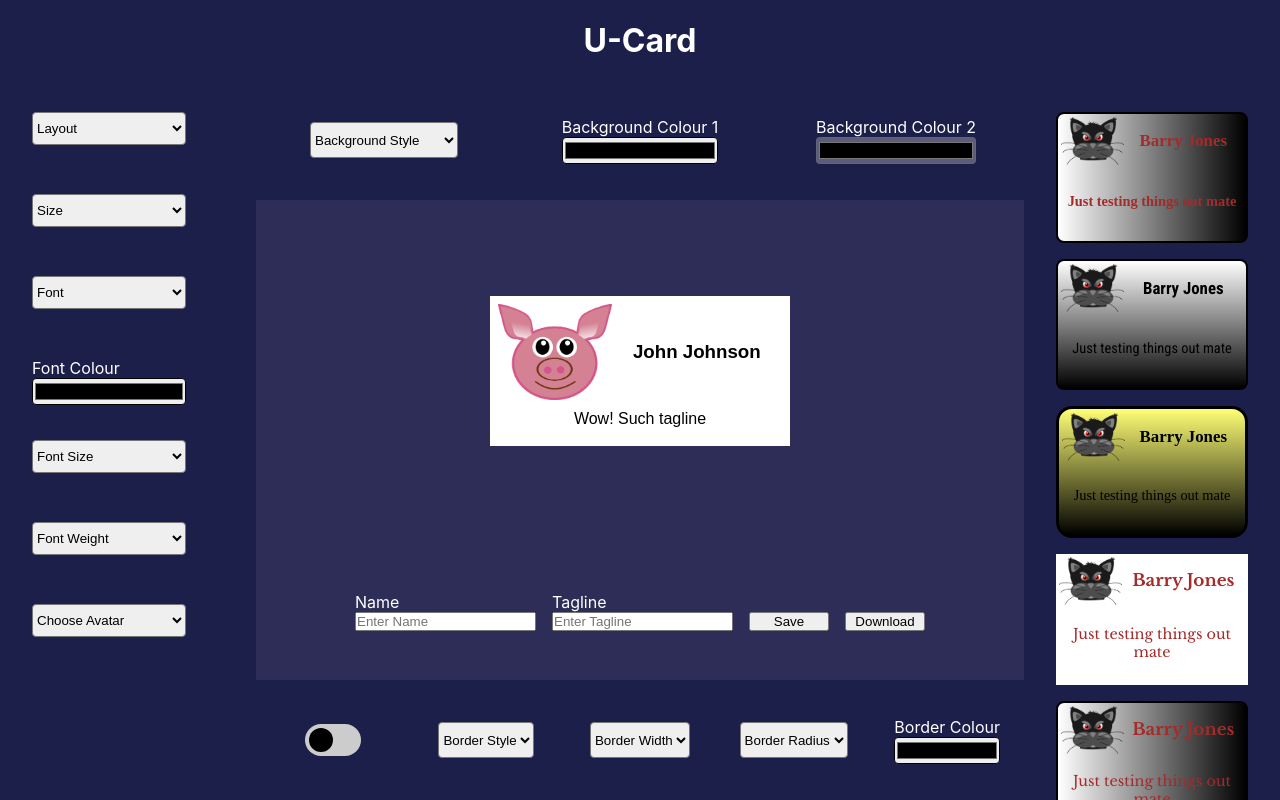
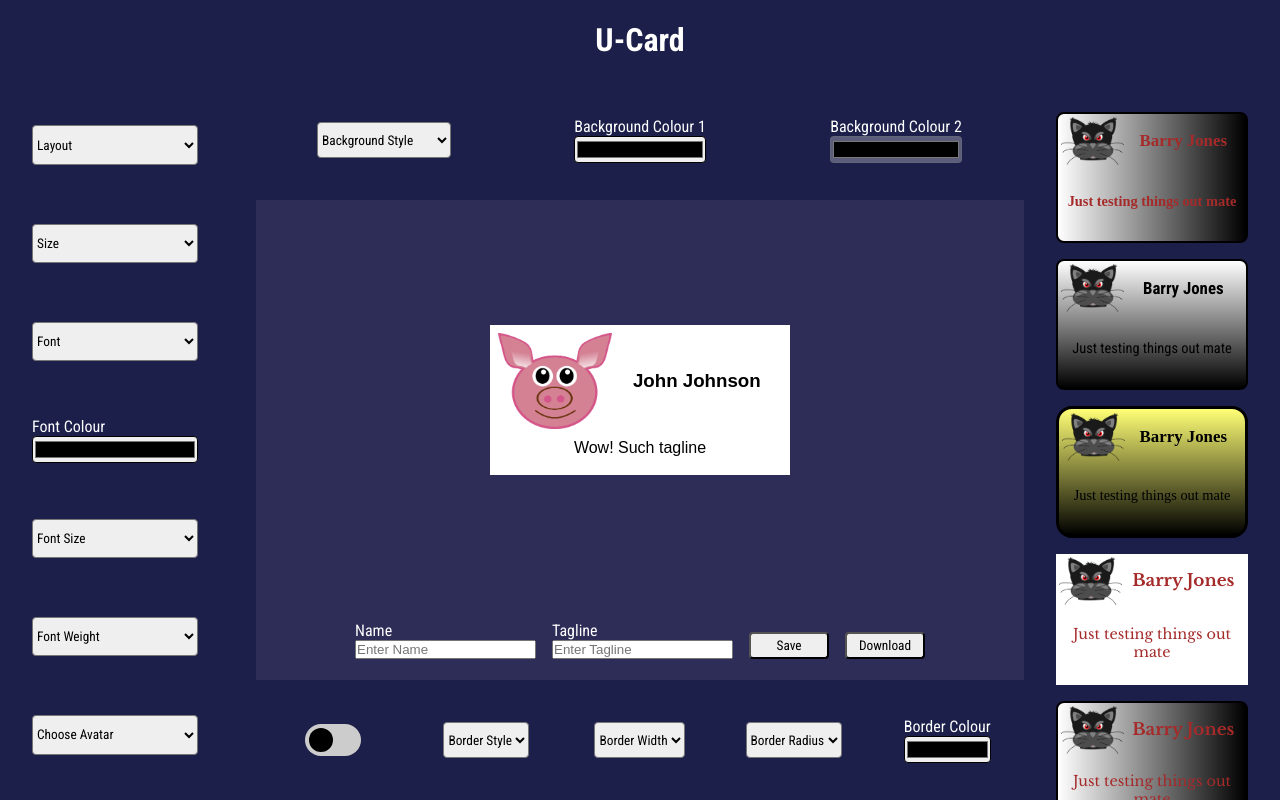
Before and after one commit to TomBirbeck/personal-card-designer, a React (Create React App) app: page / in a window 1280 px wide. Built offline with nearby package versions, Linux system fonts and the light colour scheme; a web font is replaced by a local one.

Commit message:
realigned left column, set font for page, resized buttons and added hover effects

```diff
--- a/src/components/CardContainer/CardContainer.css
+++ b/src/components/CardContainer/CardContainer.css
@@ -3,7 +3,7 @@
     background-color: rgba(5, 4, 56, 0.836);
     display: grid;
     grid-template-columns: 1fr;
-    grid-template-rows: 5fr 2fr;
+    grid-template-rows: 5fr 1fr;
     place-items: center;
     height: 100%;
     max-height: 100%;
@@ -27,5 +27,19 @@
 .buttons {
     align-self: flex-end;
     min-width: 5rem;
-    height: 50%;
+    padding: 0.25rem;
+    border-radius: 0.25rem;
 }
+
+.buttons:hover {
+    scale: 1.1;
+    background-color: yellow;
+}
+
+/* .download {
+    background-color: yellow;
+}
+
+.download:hover {
+    background-color: brown;
+} */
--- a/src/components/CardContainer/index.tsx
+++ b/src/components/CardContainer/index.tsx
@@ -71,7 +71,7 @@ const CardContainer = () => {
             <input className="card-inputs" type={'text'} placeholder='Enter Tagline' onChange={handleTagline}></input>
             </label>
         <button className='buttons' onClick={()=> {handleSave(cardProperties)}}>Save</button>
-            <button className="buttons" type="button" onClick={handleDownloadImage}>
+            <button className="buttons download" type="button" onClick={handleDownloadImage}>
             Download
             </button>
             </div>
--- a/src/components/LeftMenu/LeftMenu.css
+++ b/src/components/LeftMenu/LeftMenu.css
@@ -3,8 +3,9 @@
     background-color: var(--primary-blue);
     display: grid;
     grid-template-columns: 1fr;
-    grid-template-rows: repeat(8, 1fr);
-    padding: 2rem;
+    grid-template-rows: repeat(7, 1fr);
+    align-items: center;
+    padding: 1rem 1rem 1rem 2rem;
     color: white;
 }
 
--- a/src/index.css
+++ b/src/index.css
@@ -11,12 +11,17 @@
   box-sizing: border-box;
 }
 
+button, select {
+  font-family: inherit;
+}
+
 body {
-  font-family: -apple-system, BlinkMacSystemFont, 'Segoe UI', 'Roboto', 'Oxygen',
+  /* font-family: -apple-system, BlinkMacSystemFont, 'Segoe UI', 'Roboto', 'Oxygen',
     'Ubuntu', 'Cantarell', 'Fira Sans', 'Droid Sans', 'Helvetica Neue',
-    sans-serif;
+    sans-serif; */
   -webkit-font-smoothing: antialiased;
   -moz-osx-font-smoothing: grayscale;
+  font-family: 'Roboto Condensed', sans-serif;
 }
 
 code {
```
